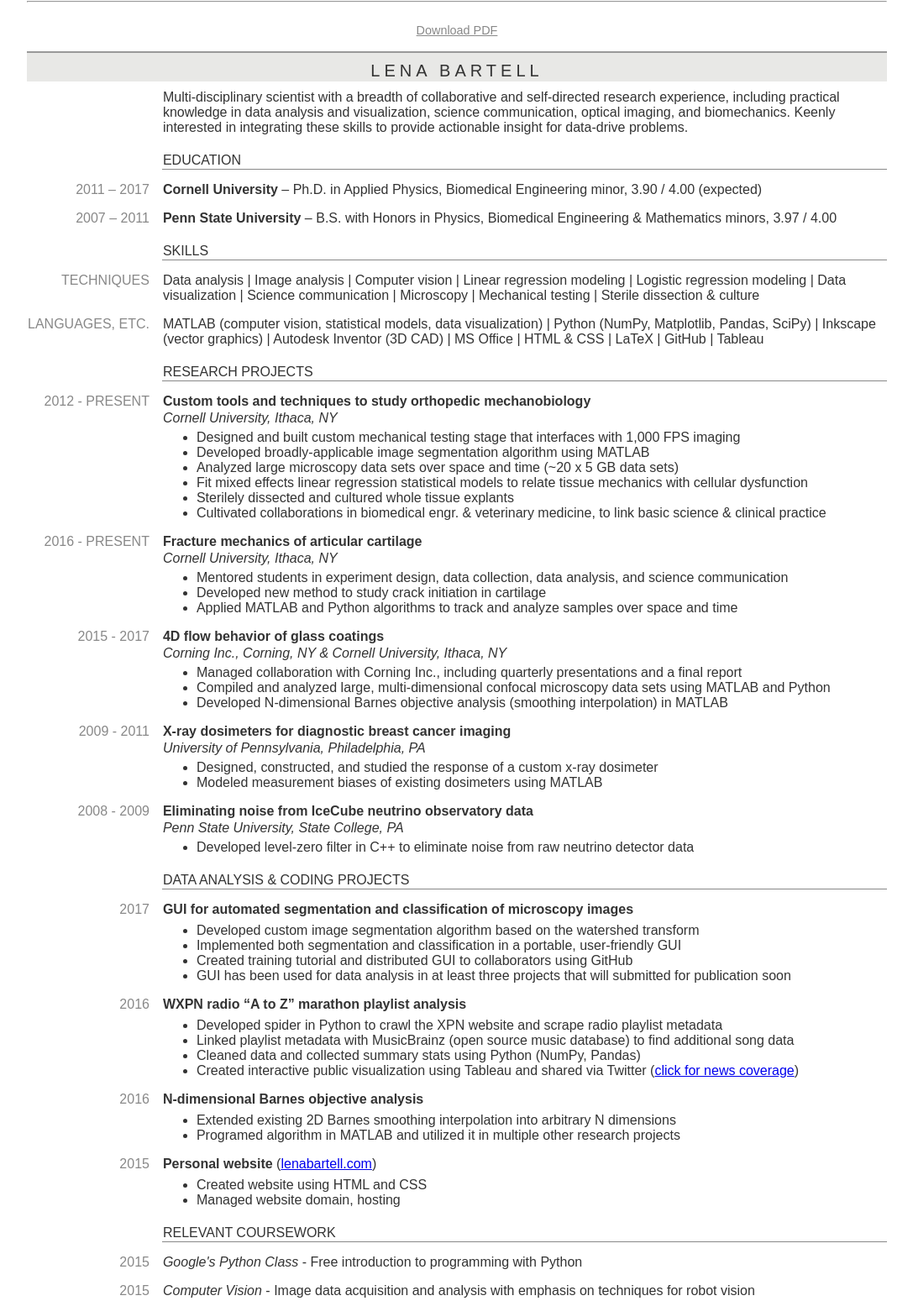
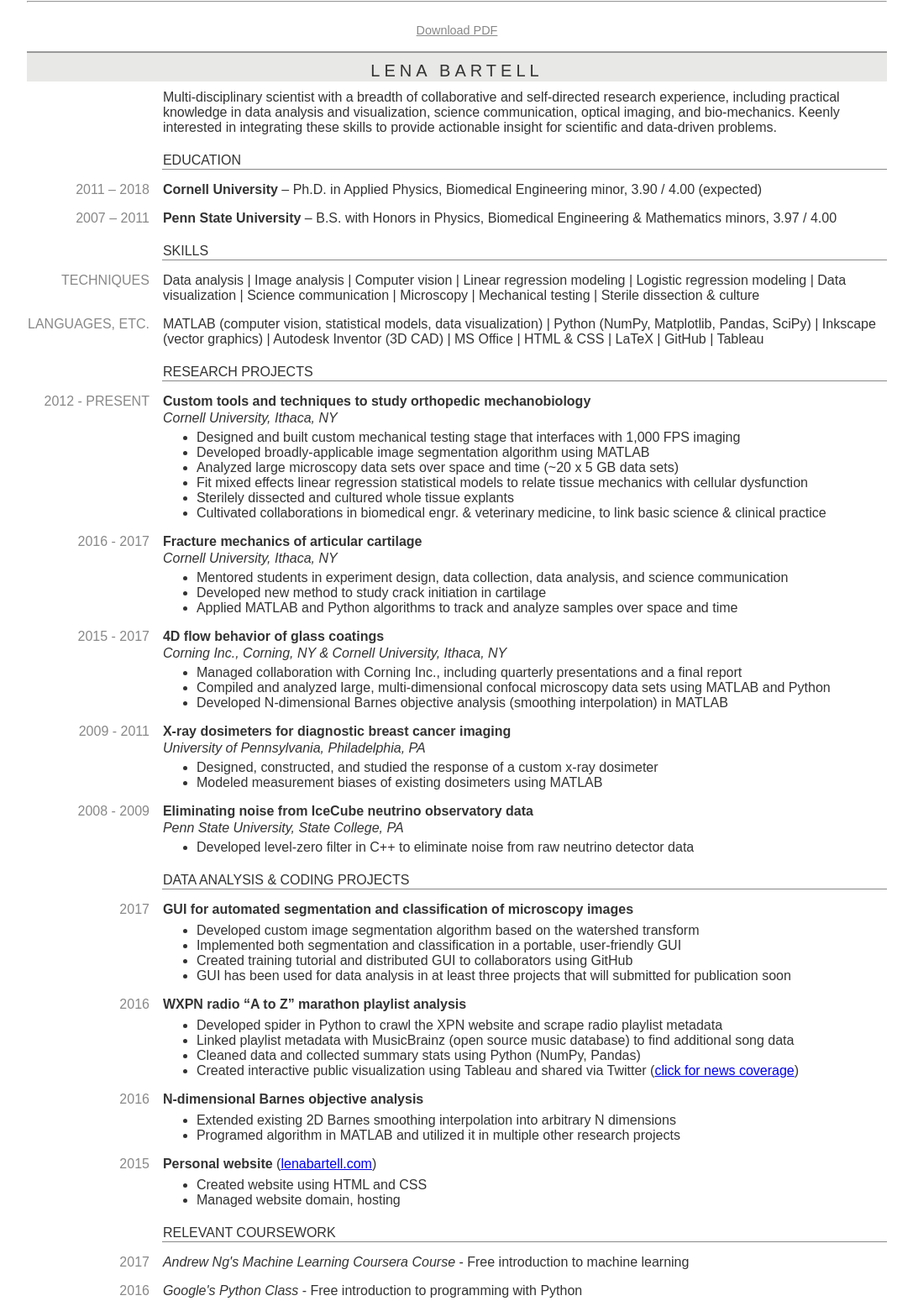
Before and after one commit to lbartell/lenabartell.com, a plain HTML site: page about.html in a window 1280 px wide. Shown: the part 51-1600 px from the top of the page at 84% size, without its empty margins (96-1183 px from the left). Drawn offline with Linux system fonts and the light colour scheme.

Commit message:
Update resume

```diff
--- a/about.html
+++ b/about.html
@@ -41,7 +41,7 @@
 					<td colspan="2" id="res_title">Lena Bartell</td>
 				</tr><tr>
 					<td></td>
-					<td class="res_padtopsmall">Multi-disciplinary scientist with a breadth of collaborative and self-directed research experience, including practical knowledge in data analysis and visualization, science communication, optical imaging, and biomechanics. Keenly interested in integrating these skills to provide actionable insight for data-drive problems.</td>
+					<td class="res_padtopsmall">Multi-disciplinary scientist with a breadth of collaborative and self-directed research experience, including practical knowledge in data analysis and visualization, science communication, optical imaging, and bio-mechanics. Keenly interested in integrating these skills to provide actionable insight for scientific and data-driven problems.</td>
 				</tr>
 
 				<!-- ======================================================= -->
@@ -49,7 +49,7 @@
 					<td></td>
 					<td class="res_h1">Education</td>
 				</tr><tr>
-					<td class="res_h2 res_padtop">2011 – 2017</td>
+					<td class="res_h2 res_padtop">2011 – 2018</td>
 					<td class="res_padtop"><span class="res_h3">Cornell University</span> – Ph.D. in Applied Physics, Biomedical Engineering minor, 3.90 / 4.00 (expected)</td>
 
 				</tr><tr>
@@ -88,11 +88,11 @@
 						<li>Analyzed large microscopy data sets over space and time (~20 x 5 GB data sets)</li>
 						<li>Fit mixed effects linear regression statistical models to relate tissue mechanics with cellular dysfunction</li>
 						<li>Sterilely dissected and cultured whole tissue explants</li>
-						<li>Cultivated collaborations in biomedical engr. & veterinary medicine, to link basic science & clinical practice</li>
+						<li>Cultivated collaborations in biomedical engr. &amp; veterinary medicine, to link basic science &amp; clinical practice</li>
 					</ul></td>
 
 				</tr><tr>
-					<td class="res_h2 res_padtop">2016 - Present</td>
+					<td class="res_h2 res_padtop">2016 - 2017</td>
 					<td class="res_padtop"><span class="res_h3">Fracture mechanics of articular cartilage</span></td>
 				</tr><tr>
 					<td></td>
@@ -189,7 +189,11 @@
 					<td class="res_h1">Relevant Coursework</td>
 
 				</tr><tr>
-					<td class="res_h2 res_padtop">2015</td>
+					<td class="res_h2 res_padtop">2017</td>
+					<td class="res_padtop"><i>Andrew Ng's Machine Learning Coursera Course</i> - Free introduction to machine learning</td>
+
+				</tr><tr>
+					<td class="res_h2 res_padtop">2016</td>
 					<td class="res_padtop"><i>Google's Python Class</i> - Free introduction to programming with Python</td>
 
 				</tr><tr>
@@ -328,7 +332,7 @@
 
 				</tr><tr>
 					<td class="res_h2 res_padtop"></td>
-					<td class="res_padtop"><i>5 other publications, including 3 first author and  2 co-author (1 submitted, 1 in preparation)</i></td>
+					<td class="res_padtop"><i>6 other publications, including 4 first author and  2 co-author (1 submitted, 2 in preparation)</i></td>
 
 				</tr>
 			</table>
@@ -338,7 +342,7 @@
 		</div>
 		<div id="footer"> <!-- Footer -->
 			<hr>
-			<p>&copy; 2017 <strong>Lena Bartell</strong>. All rights reserved.</p>
+			<p>&copy; 2018 <strong>Lena Bartell</strong>. All rights reserved.</p>
 		</div>
 	</div>
 </body>
```
Also changed, not shown: 1 other file.
